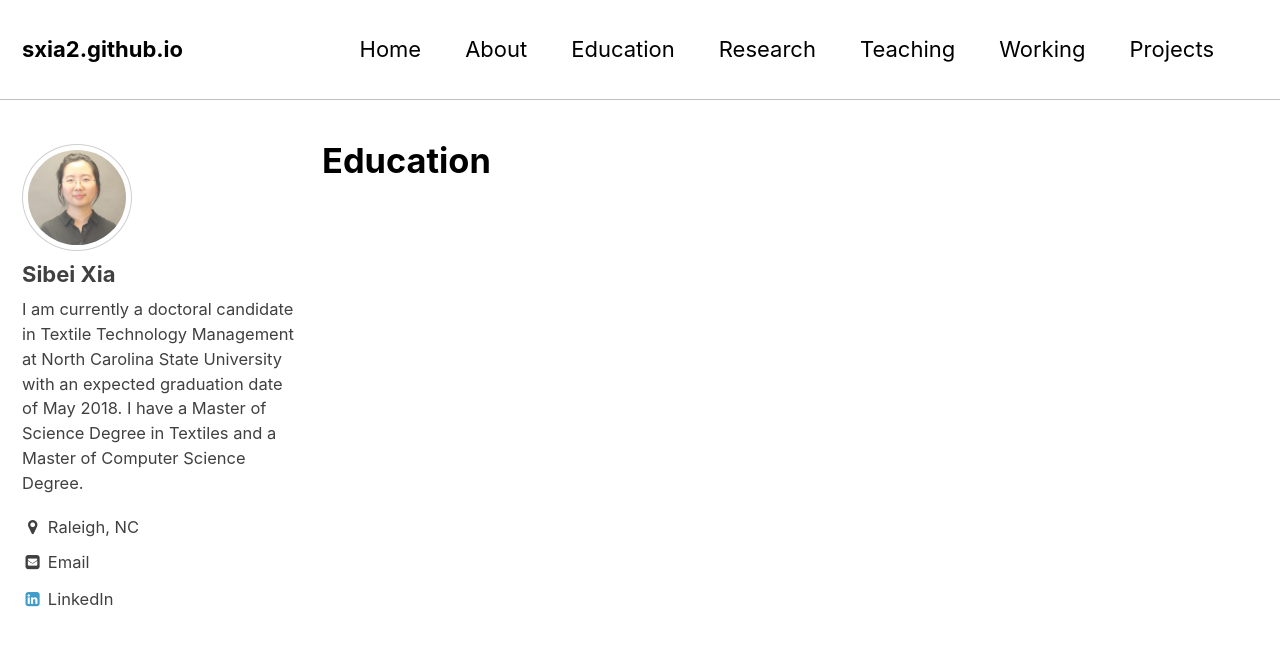
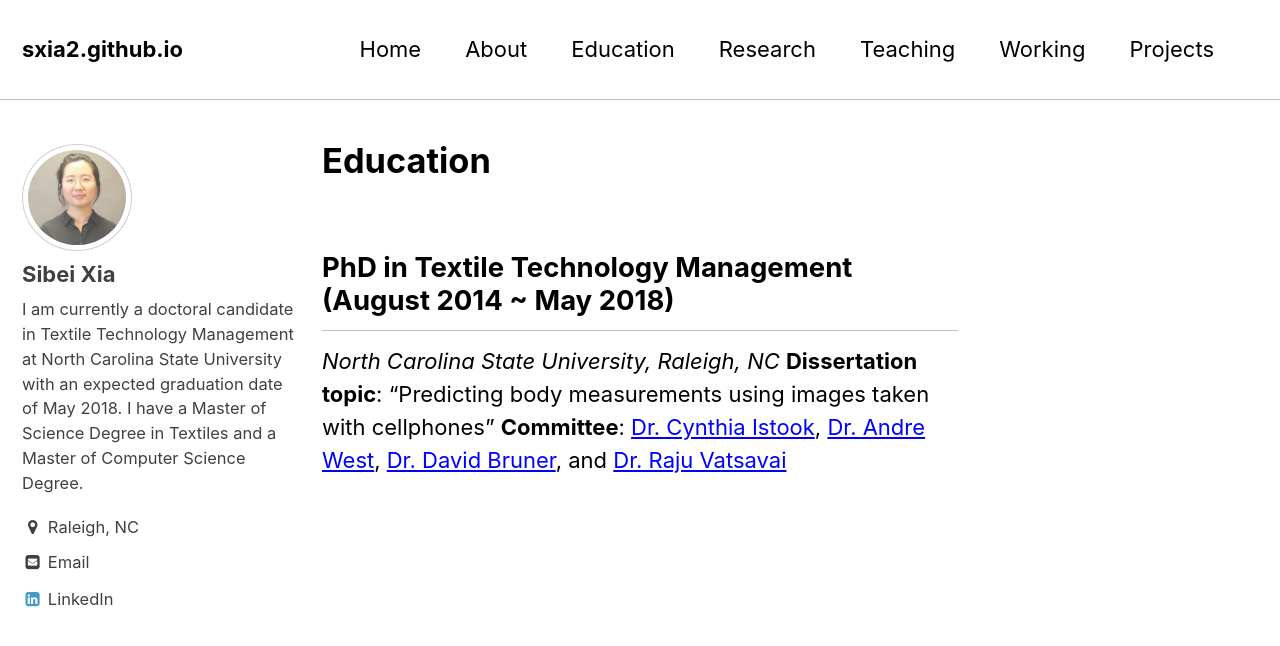
Before and after one commit to sxia2/sxia2.github.io, a Jekyll site: the page built from _pages/education.md, in a window 1280 px wide and 900 px high. Shown: the top 646 px of the window. Built offline with Jekyll 4.4.1, drawn with Linux system fonts in a browser that asks for light colours.

Commit message:
education

```diff
--- a/_pages/education.md
+++ b/_pages/education.md
@@ -2,3 +2,8 @@
 permalink: /education/
 title: "Education"
 ---
+
+## PhD in Textile Technology Management (August 2014 ~ May 2018)
+*North Carolina State University, Raleigh, NC*
+    **Dissertation topic**: “Predicting body measurements using images taken with cellphones”
+    **Committee**: [Dr. Cynthia Istook](https://textiles.ncsu.edu/blog/team/cynthia-istook/), [Dr. Andre West](https://textiles.ncsu.edu/blog/team/andre-west/), [Dr. David Bruner](https://www.linkedin.com/in/david-bruner-b870938/), and [Dr. Raju Vatsavai](https://www.csc.ncsu.edu/people/rrvatsav)
```
